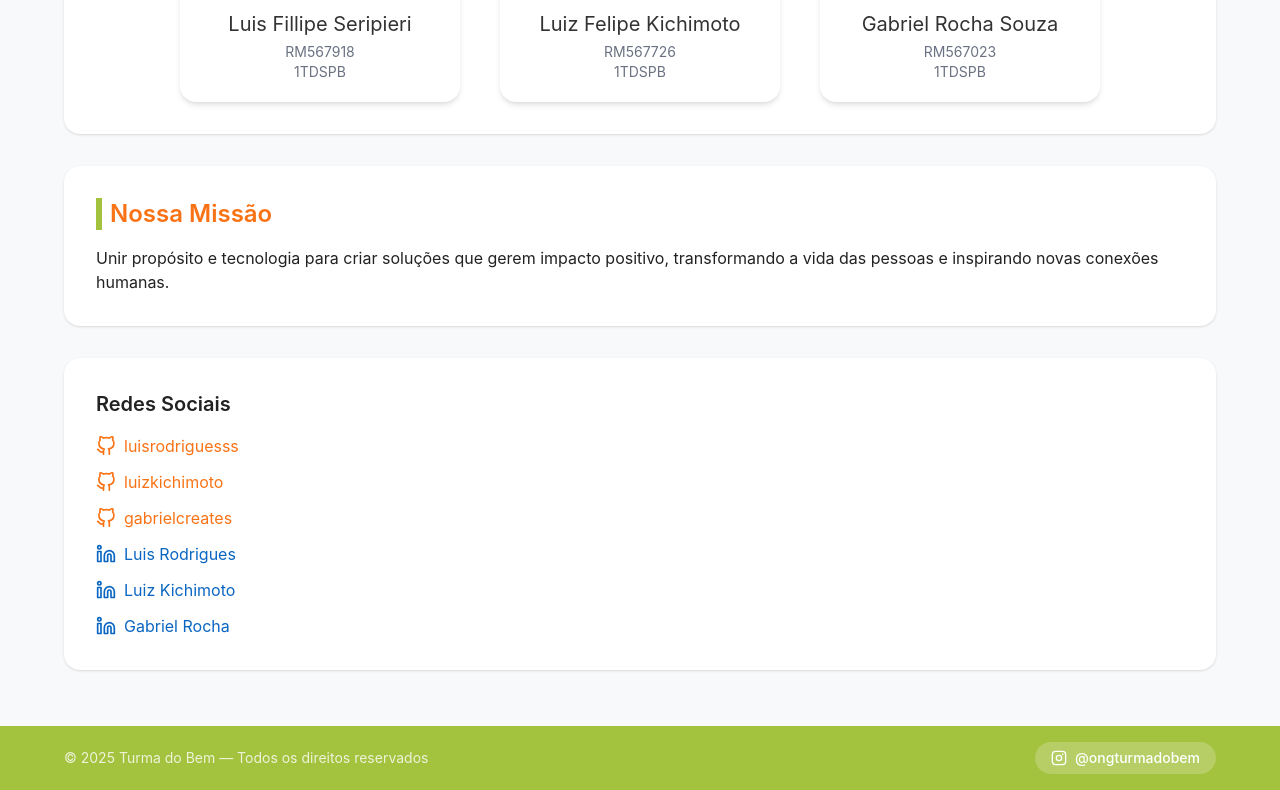
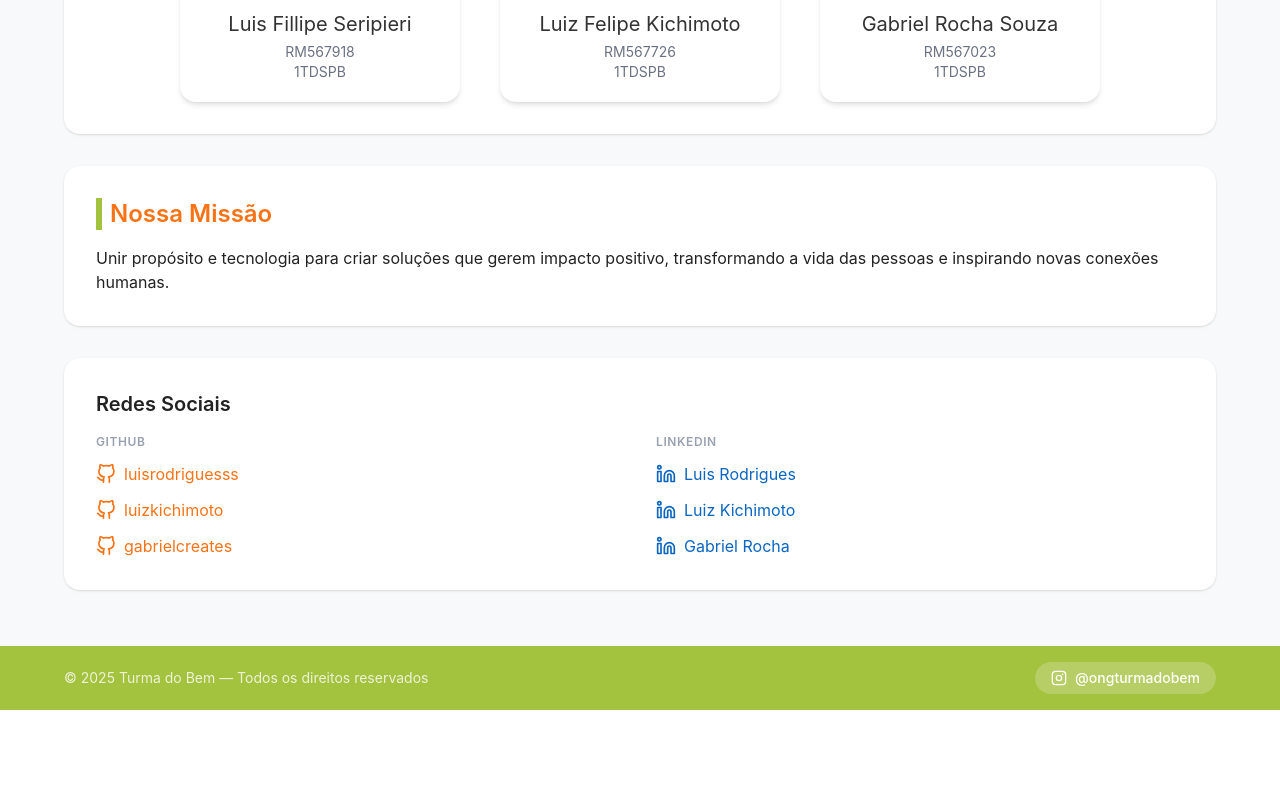
Before and after one commit to luisrodriguesss/Projetoturmadobem, a React (Vite) app: page /integrantes in a window 1280 px wide. Shown: the part 616-1406 px from the top of the page. After the commit the page ends 1326 px from the top, so only its background shows below. Built offline with nearby package versions, Linux system fonts and the light colour scheme.

Commit message:
refactor: reorganização da página integrantes.

```diff
--- a/src/pages/Integrantes.tsx
+++ b/src/pages/Integrantes.tsx
@@ -72,7 +72,9 @@ export default function Integrantes() {
 
       <section className="mb-6 bg-white rounded-2xl shadow-sm p-5 md:p-8">
         <h3 className="text-lg font-semibold mb-4 md:text-xl">Redes Sociais</h3>
-        <div className="flex flex-col gap-3 text-sm md:text-base">
+        <div className="grid grid-cols-2 gap-x-8 gap-y-3 text-sm md:text-base">
+          <div className="flex flex-col gap-3">
+            <p className="text-xs font-semibold text-gray-400 uppercase tracking-wider">GitHub</p>
             <a href="https://github.com/luisrodriguesss" target="_blank" rel="noreferrer" className="flex items-center gap-2 text-[#f97316] hover:underline">
               <IconeGithub /> luisrodriguesss
             </a>
@@ -82,7 +84,10 @@ export default function Integrantes() {
             <a href="https://github.com/GabrielCreates" target="_blank" rel="noreferrer" className="flex items-center gap-2 text-[#f97316] hover:underline">
               <IconeGithub /> gabrielcreates
             </a>
+          </div>
 
+          <div className="flex flex-col gap-3">
+            <p className="text-xs font-semibold text-gray-400 uppercase tracking-wider">LinkedIn</p>
             <a href="https://www.linkedin.com/in/luis-seripieri-1bb360395/" target="_blank" rel="noreferrer" className="flex items-center gap-2 text-[#0A66C2] hover:underline">
               <IconeLinkedin /> Luis Rodrigues
             </a>
@@ -93,6 +98,7 @@ export default function Integrantes() {
               <IconeLinkedin /> Gabriel Rocha
             </a>
           </div>
+        </div>
       </section>
     </main>
   )
```
Lines whose indentation alone changed are shown as unchanged.
